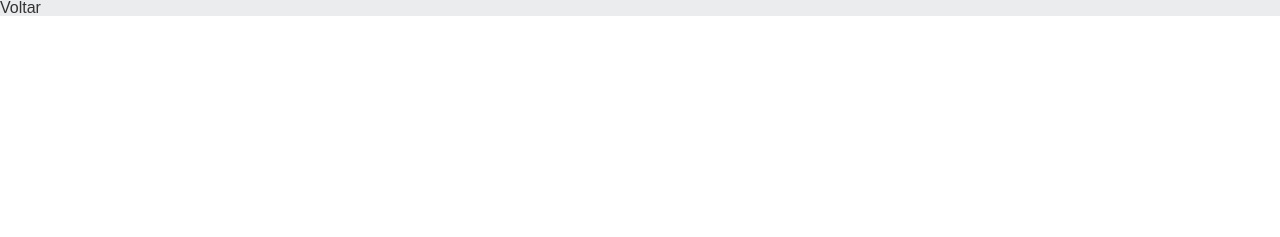
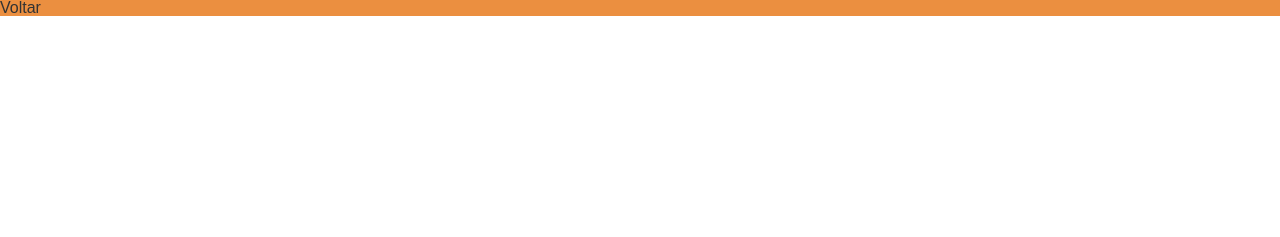
Before and after one commit to AlanBReis/livraria-online, a plain HTML site: page criarconta.html in a window 1280 px wide. Shown: the top 237 px of the page. Drawn offline with Linux system fonts and the light colour scheme.

Commit message:
commit sair

```diff
--- a/style.css
+++ b/style.css
@@ -1,7 +1,7 @@
 @import url(styles/header.css);
 
 :root {
-    --cor-de-fundo: #ebecee;
+    --cor-de-fundo: #eb8f40;
     --branco: #ffffff;
     --cinza: #818181;
     --fundo-rodape: #194b77;
@@ -28,6 +28,7 @@ body {
 .container {
     width: 100%;
     margin: 0 auto;
+
 }
 
 .container_login {
--- a/styles/header.css
+++ b/styles/header.css
@@ -24,6 +24,7 @@
 .container_menu2 {
     display: flex;
     align-items: right;
+    background-color: var(--branco);
 }
 
 .container__imagem {
```
